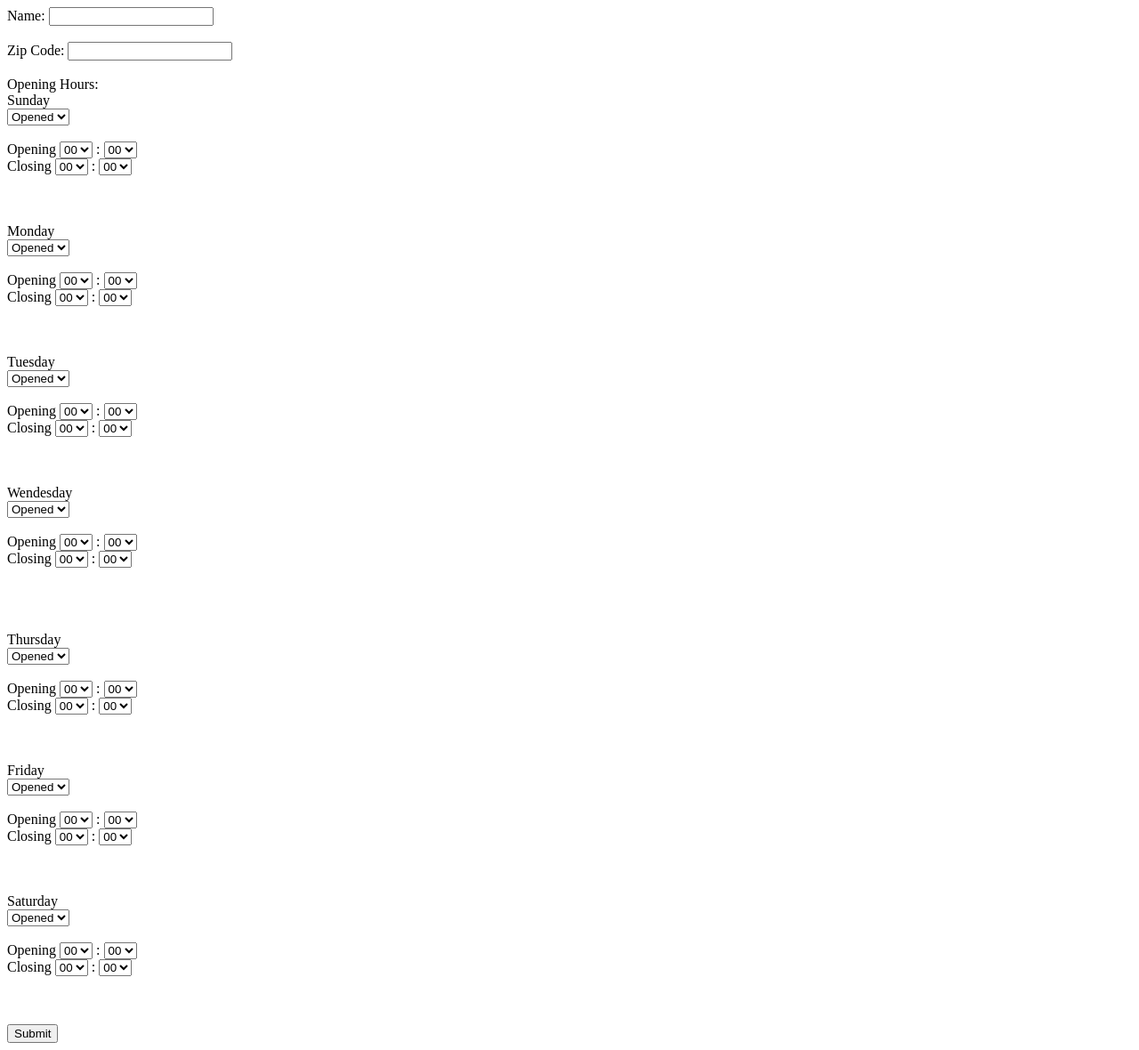
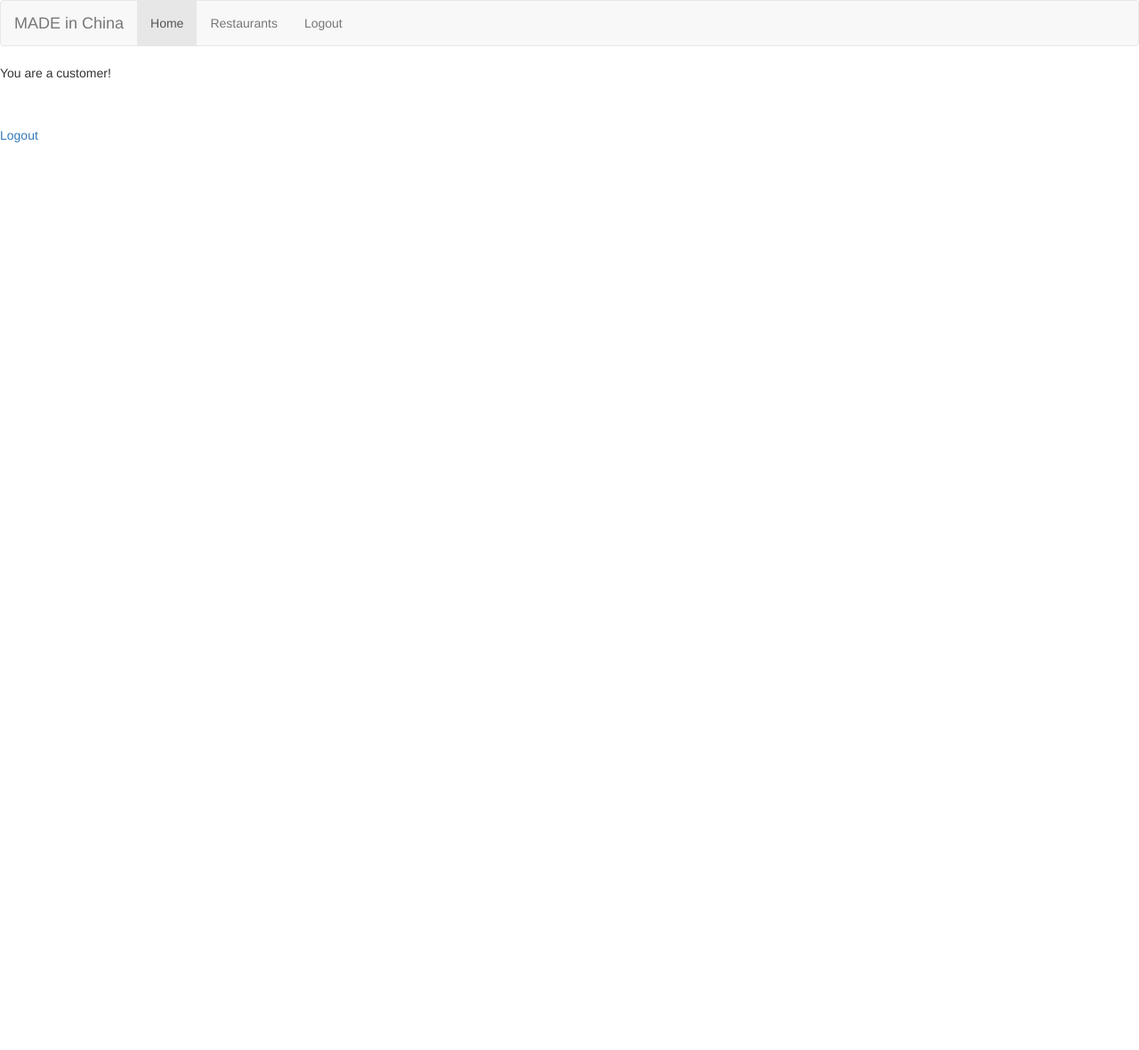
Before and after one commit to MrEricL/MADE-in-China, a Flask app: page /home in a window 1280 px wide. Shown: the whole page at 89% size. After the commit the page ends 160 px from the top, so only its background shows below. Run offline with Flask 2, Linux system fonts and the light colour scheme; the visitor is signed in with stand-in values (Sample User, id 1); data comes from the database, SQL or seed files in the repository; both versions use the stored data as it was after the commit; some libraries are stand-ins or nearby versions.

Commit message:
new pages

```diff
--- a/app.py
+++ b/app.py
@@ -1,6 +1,6 @@
 from flask import Flask, render_template, request, session, url_for, flash, redirect
 from utils.accounts import authenticate
-from utils.db_builder import checkUsername, addUser, getUserType
+from utils.db_builder import checkUsername, addUser, getUserType, get_user_id, get_restaurants
 import os
 
 app = Flask(__name__)
@@ -95,7 +95,7 @@ def register():
 def home():
     user_type = getUserType (user)
     if 'user' in session:
-        return render_template("registerrest.html",userstatus=user_type)
+        return render_template("home.html",userstatus=user_type)
 
     else:
         return redirect(url_for("root"))
@@ -108,7 +108,15 @@ def logout():
     flash('You have been logged out successfully')
     return redirect(url_for('root'))
 
+@app.route('/restaurants', methods = ['POST','GET'])
+def restaurants():
+    user_id = get_user_id(session['user'])
+    restaurants = get_restaurants(user_id)
+    return render_template("resturants.html", restaurants=restaurants)
 
+@app.route('/addrest', methods = ['POST','GET'])
+def addrest():
+    return render_template("registerrest.html")
 
 
 
--- a/templates/home.html
+++ b/templates/home.html
@@ -1,9 +1,34 @@
 <!DOCTYPE html>
 <html>
   <head>
+    <meta charset="utf-8">
+
+    <!-- Latest compiled and minified CSS -->
+    <link rel="stylesheet" href="https://maxcdn.bootstrapcdn.com/bootstrap/3.3.7/css/bootstrap.min.css">
+
+    <!-- jQuery library -->
+    <script src="https://ajax.googleapis.com/ajax/libs/jquery/3.2.1/jquery.min.js"></script>
+
+    <!-- Latest compiled JavaScript -->
+    <script src="https://maxcdn.bootstrapcdn.com/bootstrap/3.3.7/js/bootstrap.min.js"></script>
+
+
     <title>Home</title>
 </head>
 <body>
+
+  <nav class="navbar navbar-default">
+    <div class="container-fluid">
+      <div class="navbar-header">
+	<a class="navbar-brand" href="/home">MADE in China</a>
+      </div>
+      <ul class="nav navbar-nav">
+	<li class="active"><a href="#">Home</a></li>
+	<li><a href="/restaurants">Restaurants</a></li>
+	<li><a href="/logout">Logout</a></li>
+      </ul>
+    </div>
+  </nav>
 
   {%if userstatus == 0%}
   <p>You are an owner!</p>
--- a/templates/registerrest.html
+++ b/templates/registerrest.html
@@ -4,7 +4,7 @@
 	<title> Register a Rest </title>
 </head>
 <body>
-	<form>
+	<form method="POST" action="/newrest">
 		Name: <input type="text" name="restname"> <br><br>
 		Zip Code: <input type="text" onkeypress="return event.charCode>= 48 && event.charCode <= 57" name="zipcode" maxlength="5"> <br><br>
 		Opening Hours:<br>
--- a/utils/db_builder.py
+++ b/utils/db_builder.py
@@ -206,7 +206,7 @@ def get_restaurants(owner_id):
     db = sqlite3.connect(f)
     c = db.cursor()
 
-    command = 'SELECT restname FROM restaurants WHERE userID=' + owner_id + ';'
+    command = 'SELECT restname FROM restaurants WHERE userID=' + str(owner_id) + ';'
     info = c.execute(command)
 
     rests = []
```
Also changed, not shown: data/restaurant_reservations.db, 3 other files. Lines whose indentation alone changed are shown as unchanged.
